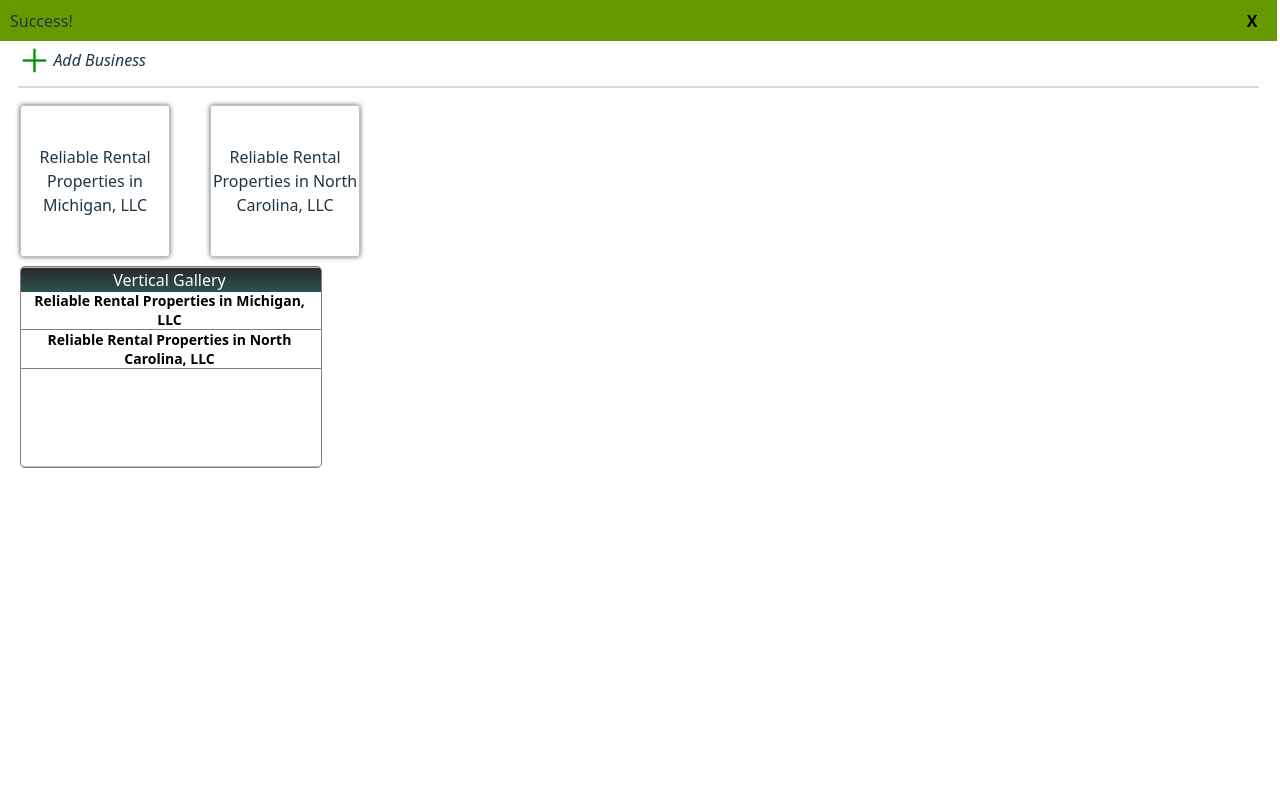
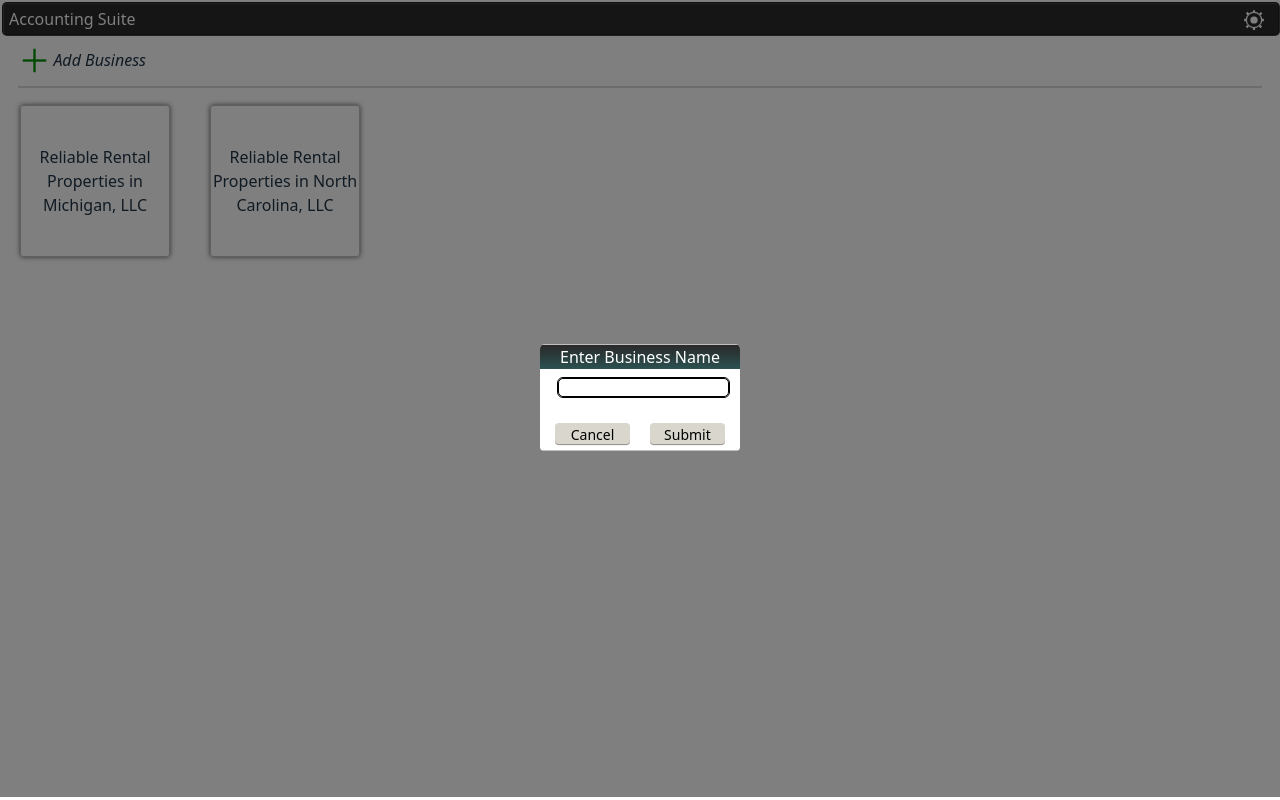
Before and after one commit to jrod04/Accounting.System.Frontend, a React (Vite) app: page / in a window 1280 px wide. Both pictures are taken after a click on the button 34 px from the left and 60 px from the top of the page. Built offline with nearby package versions, Linux system fonts and the light colour scheme.

Commit message:
-Init finished adding business form with only business name => future iterations can include description, date established, etc. -Build successful -Next commit work on unit tests
-Unrelated: updated Button component CSS:focus outline: none;

```diff
--- a/src/components/Button/Button.module.css
+++ b/src/components/Button/Button.module.css
@@ -3,7 +3,7 @@
     align-items: center;
     justify-content: center;
     height: 22px;
-    outline: 0;
+    outline: none;
     border: 0;
     border-radius: 4px;
     font-weight: 500;
@@ -11,3 +11,7 @@
     box-shadow: rgba(0, 0, 0, 0.05) 0px 1px 0px 0px, rgba(0, 0, 0, 0.3) 0px -1px 0px 0px inset;
     cursor: pointer;
 }
+
+.btn:focus {
+    outline: none;
+}
--- a/src/views/MainView/MainView.module.css
+++ b/src/views/MainView/MainView.module.css
@@ -65,14 +65,39 @@
     width: 97%;
 }
 
-.verticalGallery {
+.frmVerticalGallery {
     display: flex;
     flex-direction: column;
+    position: absolute;
+    top: 50%;
+    left: 50%;
+    transform: translate(-50%, -50%);
     align-items: center;
-    margin-left: 20px;
-    height: 200px;
-    width: 300px;
+    height: auto;
+    width: 200px;
     border-radius: 5px;
     overflow: hidden;
     border: 1px solid rgba(0,0,0,0.5);
+    border-top: none;
+    background-color: rgba(255,255,255,1);
+    z-index: 999;
 }
+
+.frmAddBusiness {
+    display: flex;
+    flex-direction: column;
+    padding: 5px;
+}
+
+.frmInputArea {
+    display: flex;
+    justify-content: center;
+    min-height: 50px;
+    height: auto;
+}
+
+.frmButtons {
+    display: flex;
+    flex-direction: row;
+    justify-content: space-around;
+}
--- a/src/views/MainView/MainView.tsx
+++ b/src/views/MainView/MainView.tsx
@@ -5,34 +5,56 @@ import Backdrop from './../../components/Backdrop/Backdrop.tsx';
 import Card from './../../components/Card/Card.tsx';
 import CreateNew from './../../assets/CreateNew.svg';
 import Notify from './../../components/Notify/Notify.tsx';
+import InputTextbox from './../../components/InputTextbox/InputTextbox.tsx';
+import Button from './../../components/Button/Button.tsx';
 import styles from './MainView.module.css';
 
+const MainView = () => {
     const items = [{id: '1', title: 'Reliable Rental Properties in Michigan, LLC', subtitle: ''},
                   {id: '2', title: 'Reliable Rental Properties in North Carolina, LLC', subtitle: ''}];
 
-const MainView = () => {
     const [notify, setNotify] = useState<boolean>(false);
+    const [addBusiness, setAddBusiness] = useState<boolean>(false);
 
     const cb_handlerCloseNotify = (): void => {
         setNotify(false);
     };
 
+    const handlerToggleAddBusiness = (): void => {
+        setAddBusiness(!addBusiness);
+    };
+
+    const cb_handlerToggleAddBusiness = handlerToggleAddBusiness;
+
+    const frmAddBusinessArea = <form className={styles.frmAddBusiness}>
+        <div className={styles.frmInputArea}>
+            <InputTextbox ariaLabel='' width={175} direction='column' errors='' />
+
+        </div>
+        <div className={styles.frmButtons}>
+            <Button id='1' value='Cancel' width={75} cb_handlerOperation={cb_handlerToggleAddBusiness} />
+            <Button id='1' value='Submit' width={75} cb_handlerOperation={() => {}} />
+        </div>
+    </form>;
+
     const cards = items.map(item =>
        <div className={styles.cards}>
-            <Card area={item.title} />
+            <Card area={item.title}/>
        </div>
     );
 
    return(
         <>
-            <Backdrop backdrop={false} loader={false}>
+            <Backdrop backdrop={addBusiness} loader={false}>
+                {notify &&
                     <Notify stat='success' message='Success!' cb_handlerCloseNotify={cb_handlerCloseNotify} />
+                }
                 <section className={styles.mainView}>
                     <div className={styles.nav}>
                         <Navigation title='Accounting Suite' />
                     </div>
                     <div className={styles.create}>
-                        <button className={styles.createNew}>
+                        <button className={styles.createNew} onClick={handlerToggleAddBusiness}>
                             <img src={CreateNew} alt='Add Business' title='Add Business'/>
                         </button>
                         <em>Add Business</em>
@@ -41,20 +63,21 @@ const MainView = () => {
                     <div className={styles.cardsContainer}>
                         {cards}
                     </div>
-                    <section className={styles.verticalGallery}>
+                    {addBusiness &&
+                        <section className={styles.frmVerticalGallery}>
                             <VerticalGallery galleryItems={items}
-                                         verticalGalleryTitle='Vertical Gallery'
+                                             verticalGalleryTitle='Enter Business Name'
                                              title={true}
-                                         gallery={true}
+                                             subtitle={true}
+                                             gallery={false}
                                              verticalGallery={true}
                                              events={false}
                                              actionItems={false}
-                                         area={false}
-                                         subtitle={true}
+                                             area={frmAddBusinessArea}
                                              bodyStyle='columns'
                                              enableSelect={false} />
                         </section>
-
+                    }
                 </section>
             </Backdrop>
         </>
```
Lines whose indentation alone changed are shown as unchanged.
